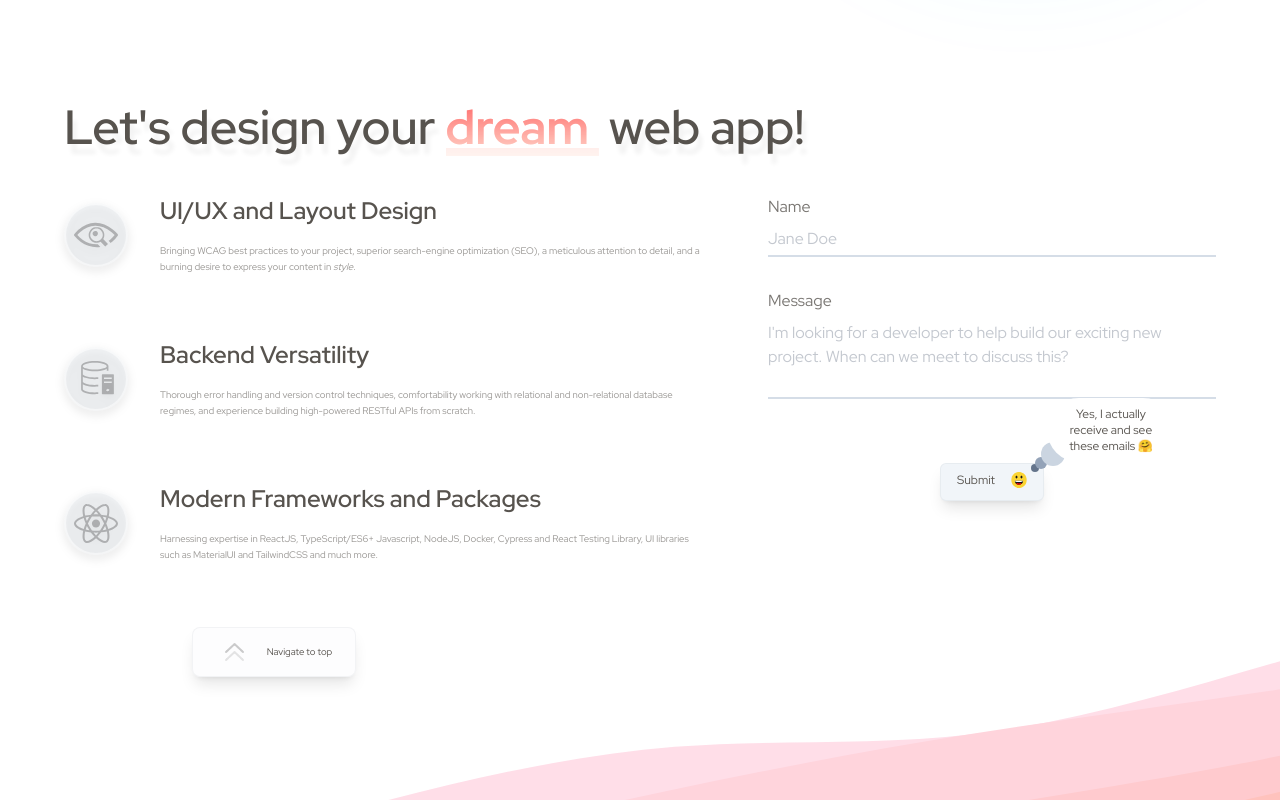
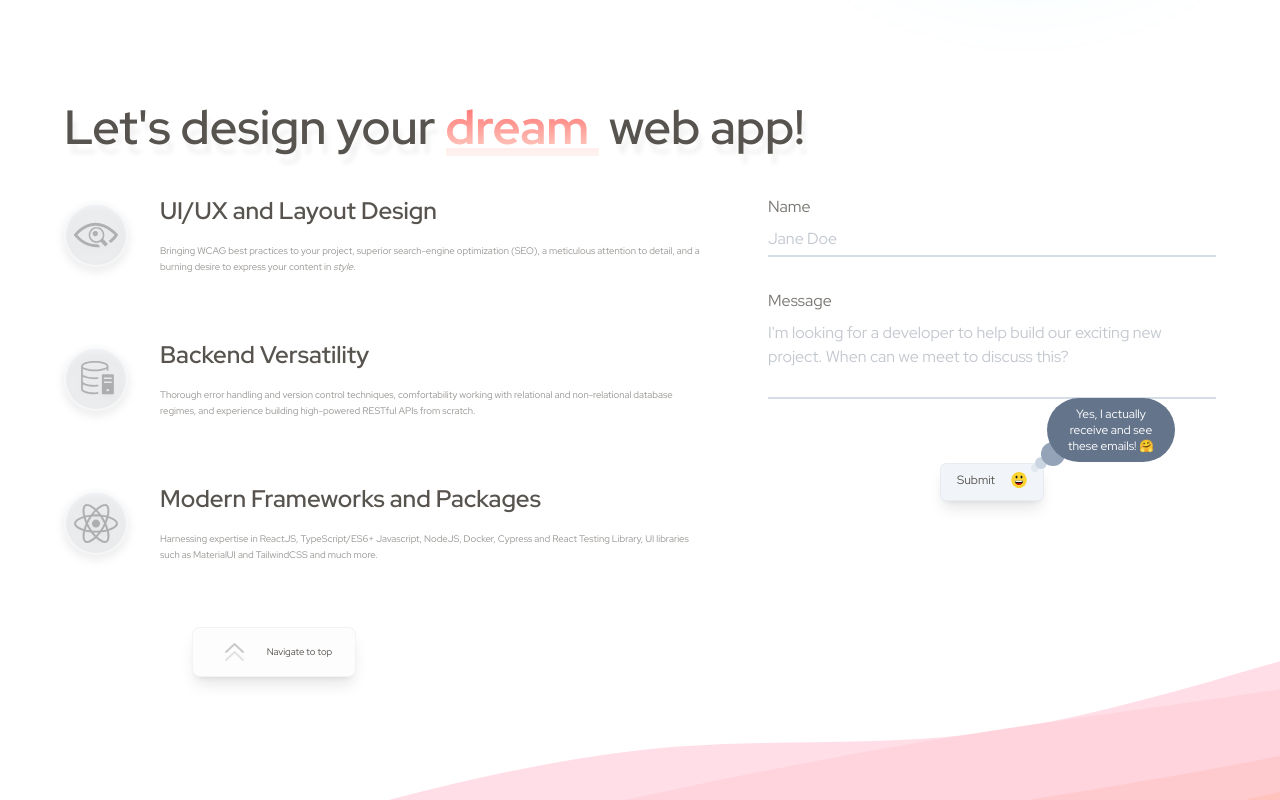
Before and after one commit to julianlk522/portfo, a Next.js app: page / in a window 1280 px wide. Shown: the part 3200-4000 px from the top of the page. Built offline with nearby package versions, Linux system fonts and the light colour scheme.

Commit message:
improve speech bubble visibility outside of darkMode

```diff
--- a/components/Contact/ContactForm.tsx
+++ b/components/Contact/ContactForm.tsx
@@ -145,7 +145,7 @@ function ContactForm() {
 		) {
 			setDelay(2800)
 			setSpeechBubbleText(
-				'Yes, I actually receive and see these emails 🤗'
+				'Yes, I actually receive and see these emails! 🤗'
 			)
 		} else {
 			setDelay(0)
@@ -238,22 +238,22 @@ function ContactForm() {
 					>
 						<motion.div
 							id='speechBubbleDotSm'
-							className='absolute bottom-full left-[125%] h-2 w-2 rounded-full bg-slate-500'
+							className='absolute bottom-full left-[125%] h-2 w-2 rounded-full bg-slate-200 dark:bg-slate-500'
 							variants={speechBubbleChildVariants}
 						></motion.div>
 						<motion.div
 							id='speechBubbleDotMd'
-							className='absolute bottom-[115%] left-[150%] h-3 w-3 rounded-full bg-slate-400'
+							className='absolute bottom-[115%] left-[150%] h-3 w-3 rounded-full bg-slate-300 dark:bg-slate-400'
 							variants={speechBubbleChildVariants}
 						></motion.div>
 						<motion.div
 							id='speechBubbleDotLg'
-							className='absolute bottom-[130%] left-[190%] h-6 w-6 rounded-full bg-slate-300'
+							className='absolute bottom-[130%] left-[190%] h-6 w-6 rounded-full bg-slate-400 dark:bg-slate-300'
 							variants={speechBubbleChildVariants}
 						></motion.div>
 						<motion.div
 							id='mainSpeechBubble'
-							className='absolute bottom-[150%] left-[225%] flex h-16 w-32 items-center justify-center rounded-full bg-white px-4 text-stone-600'
+							className='absolute bottom-[150%] left-[225%] flex h-16 w-32 items-center justify-center rounded-full bg-slate-500 px-4 text-white dark:text-stone-600'
 							variants={speechBubbleChildVariants}
 							onAnimationComplete={resetSpeechBubbleText}
 						>
```
